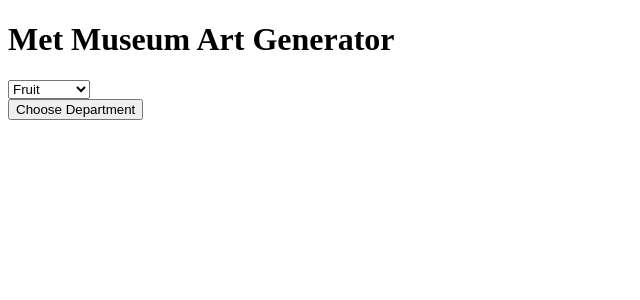
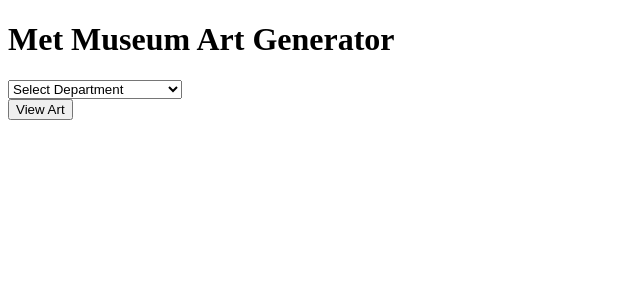
Before and after one commit to mellen-code/met-art-generator-nextjs, a Next.js app: page / in a window 1280 px wide. Shown: the top 300 px of the page, without its empty margins (0-640 px from the left). Built offline with nearby package versions, Linux system fonts and the light colour scheme.

Commit message:
inital api fetch added

```diff
--- a/pages/index.js
+++ b/pages/index.js
@@ -6,15 +6,39 @@
     )
 }
 
+
 export default function HomePage() {
-    const [selectedDept, setSelectedDept] = useState(0);
+    const [selectedDeptID, setSelectedDeptID] = useState(0);
+    const [selectedArt, setSelectedArt] = useState(null);
 
+    // using unary plus to change the typeof option value from string to number when storing in state:
     function handleChange(event) {
-        setSelectedDept(event.target.value);
+        setSelectedDeptID(+event.target.value);
     }
 
-    function handleClick() {
-        console.log(selectedDept);
+    async function handleClick() {
+        console.log(selectedDeptID);
+        await fetch(`https://collectionapi.metmuseum.org/public/collection/v1/search?departmentId=${selectedDeptID}&q=art`)
+            .then(res => res.json())
+            .then(data => {
+                console.log(data)
+
+                let choice = data.objectIDs[Math.floor(Math.random()*(data.objectIDs.length))];
+                setSelectedArt(choice);
+                console.log(choice);
+                showArt(selectedArt);
+            })
+
+    }
+
+// TO FIX - get selectedArt data to display!
+    async function showArt(selectedArt) {
+        await fetch(`https://collectionapi.metmuseum.org/public/collection/v1/objects/${selectedArt}`)
+                .then(res => res.json())
+
+                .then(data => {
+                    console.log(data)
+            })
     }
 
     return (
@@ -22,17 +46,17 @@
             <Header title='Met Museum Art Generator' />
 
             <div>
-                <select value={selectedDept} onChange={handleChange}>
-                    <option value="fruit">Fruit</option>
-                    <option value="vegetable">Vegetable</option>
-                    <option value="meat">Meat</option>
+                <select value={selectedDeptID} onChange={handleChange}>
+                    <option value='0'>Select Department</option>
+                    <option value='1'>American Decorative Arts</option>
+                    <option value='3'>Ancient Near Eastern Art</option>
+                    <option value='4'>Arms and Armor</option>
 
                 </select>
+
             </div>
 
-
-
-            <button onClick={handleClick}>Choose Department</button>
+            <button onClick={handleClick}>View Art</button>
 
         </div>
 
```
